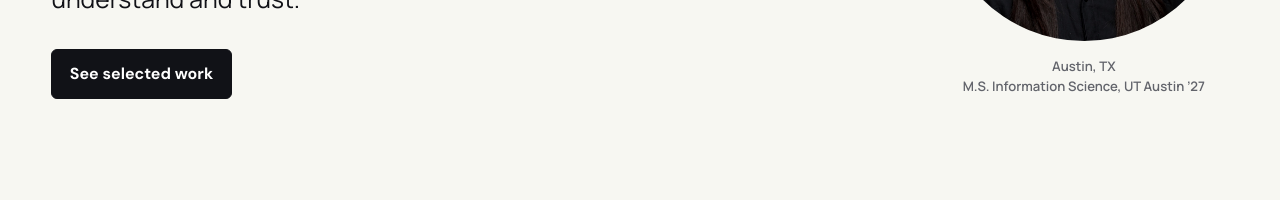
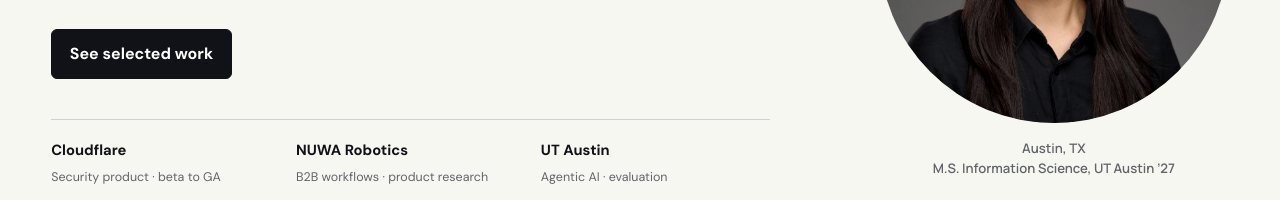
Before and after one commit to JJJJeny/JJJJeny.github.io, a plain HTML site: page index.html in a window 1280 px wide. Shown: the part 387-587 px from the top of the page. Drawn offline with Linux system fonts and the light colour scheme.

Commit message:
Expand hero and ground introduction in experience

```diff
--- a/index.html
+++ b/index.html
@@ -74,11 +74,16 @@
           <p class="eyebrow">Technical product manager &middot; Cloud security + agentic AI + evaluation</p>
           <h1 id="hero-title">Jenny Yang</h1>
           <p class="hero-statement">
-            I combine design, data, and software prototyping to turn complex technical systems
-            into products people can understand and trust.
+            I&rsquo;ve shipped cloud security products and built workflows for service robots.
+            Now I&rsquo;m building and evaluating AI agents.
           </p>
           <div class="hero-actions">
             <a class="button button-primary" href="#work">See selected work</a>
+          </div>
+          <div class="hero-proof" aria-label="Experience highlights">
+            <div><strong>Cloudflare</strong><span>Security product &middot; beta to GA</span></div>
+            <div><strong>NUWA Robotics</strong><span>B2B workflows &middot; product research</span></div>
+            <div><strong>UT Austin</strong><span>Agentic AI &middot; evaluation</span></div>
           </div>
         </div>
 
--- a/styles.css
+++ b/styles.css
@@ -108,14 +108,14 @@ nav a:hover,
 }
 
 .hero {
-  width: min(var(--max), 92vw);
+  width: min(1320px, 92vw);
   min-height: 0;
   margin: 0 auto;
   display: grid;
   grid-template-columns: minmax(0, 1fr) minmax(260px, 0.55fr);
   gap: 5vw;
   align-items: center;
-  padding: 4rem 0 3rem;
+  padding: 5rem 0 4rem;
 }
 
 .eyebrow,
@@ -192,8 +192,23 @@ h1 {
 
 .portrait-wrap {
   position: relative;
-  width: min(100%, 290px);
+  width: min(100%, 350px);
   justify-self: end;
+}
+
+.hero-proof {
+  display: grid;
+  grid-template-columns: repeat(3, minmax(0, 1fr));
+  gap: 1rem;
+  margin-top: 2.5rem;
+  padding-top: 1.2rem;
+  border-top: 1px solid var(--line);
+}
+.hero-proof strong, .hero-proof span { display: block; }
+.hero-proof strong { font-size: 0.92rem; }
+.hero-proof span { margin-top: 0.3rem; color: var(--muted); font-size: 0.78rem; line-height: 1.5; }
+@media (max-width: 800px) {
+  .hero-proof { grid-template-columns: 1fr; gap: 0.9rem; }
 }
 
 .portrait {
```
